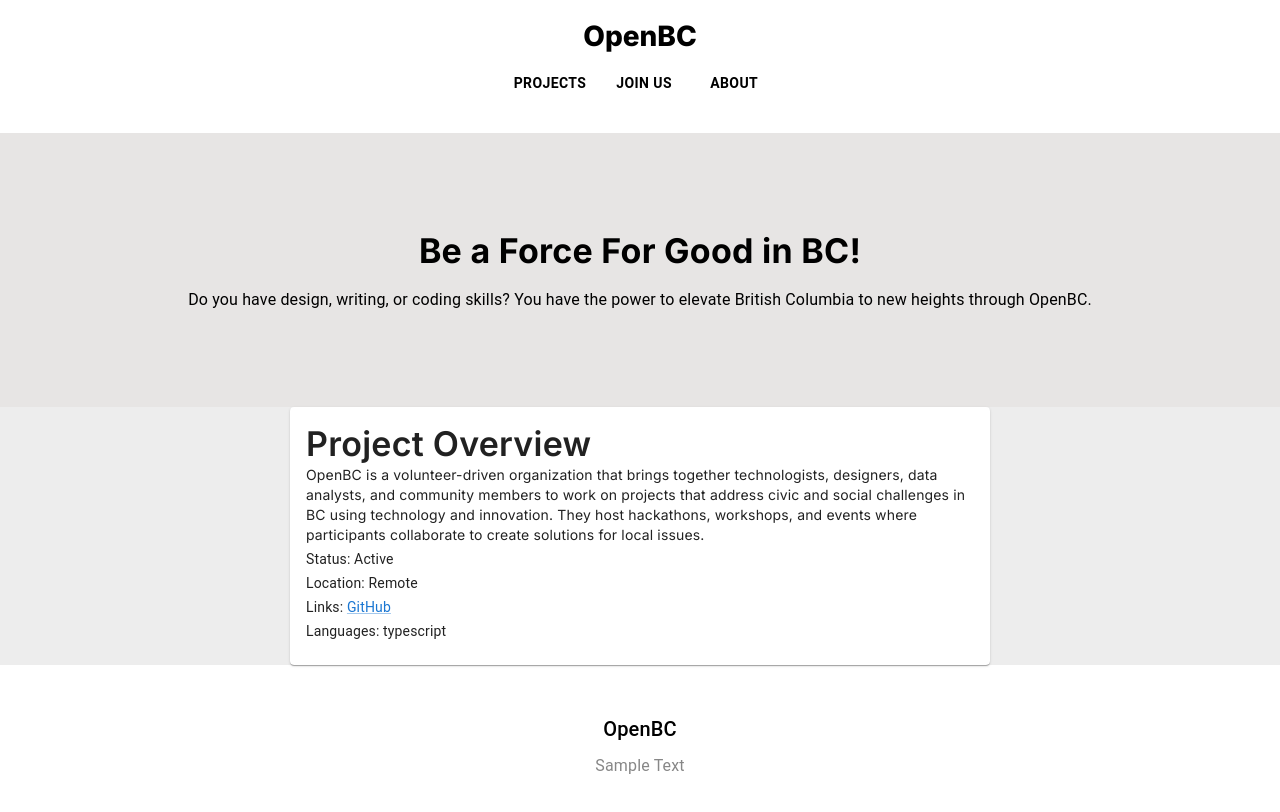
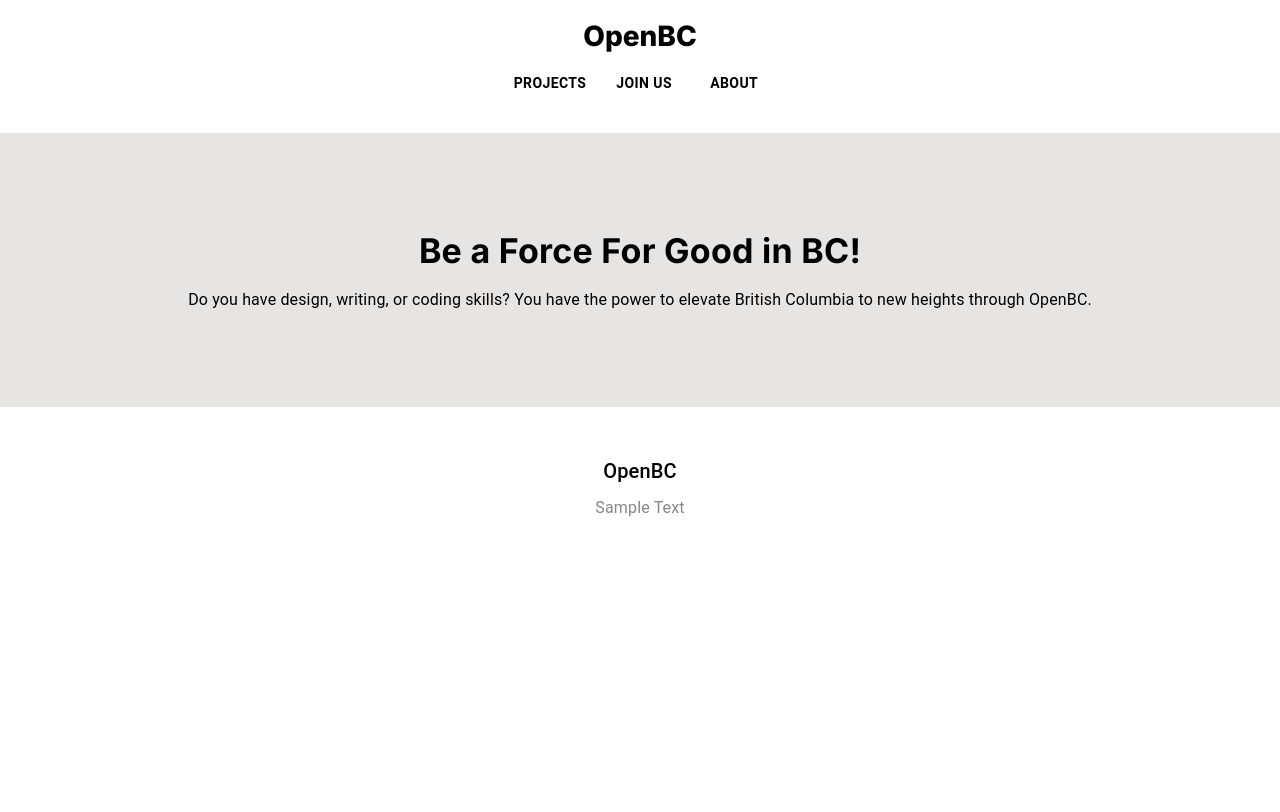
Before and after one commit to OpenBCca/openbc-web, a Next.js app: page / in a window 1280 px wide. Shown: the top 812 px of the page. Built offline with nearby package versions, Linux system fonts and the light colour scheme.

Commit message:
Changed header tests to work with new header.

```diff
--- a/src/app/_component/home-page.tsx
+++ b/src/app/_component/home-page.tsx
@@ -1,11 +1,9 @@
 import Banner from '@/components/banner/banner';
-import { ProjectOverview } from '@/components/project-overview/project-overview';
 
 export function HomePage() {
   return (
     <div>
       <Banner />
-      <ProjectOverview />
     </div>
   );
 }
--- a/src/app/projects/projects.scss
+++ b/src/app/projects/projects.scss
@@ -2,14 +2,17 @@ body {
   .projects-container {
     padding: 64px 0;
   }
+
   .card {
     height: 100%;
     display: flex;
     flex-direction: column;
   }
+
   .card-media {
     padding: 56.25% 0 0 0;
   }
+
   .card-content {
     flex-grow: 1;
   }
--- a/src/components/banner/banner.scss
+++ b/src/components/banner/banner.scss
@@ -10,6 +10,7 @@ body {
     justify-content: space-evenly;
     padding: 5rem 0;
   }
+
   .banner-title {
     font-family: inherit;
     font-weight: 700;
--- a/src/components/footer/footer.scss
+++ b/src/components/footer/footer.scss
@@ -4,9 +4,11 @@ body {
   .footer-container {
     padding: 48px 0;
   }
+
   .footer-title {
     text-align: center;
   }
+
   .footer-subtitle {
     text-align: center;
     color: globals.$gray-color;
--- a/src/components/header/header.scss
+++ b/src/components/header/header.scss
@@ -17,18 +17,21 @@ body {
     row-gap: 0.4rem;
     align-items: center;
   }
+
   .header-title {
     font-size: 28px;
     font-weight: 800;
     color: inherit;
     text-decoration: none;
   }
+
   .header-nav {
     display: flex;
     align-items: center;
     column-gap: 0.4rem;
     font-weight: 600;
   }
+
   .header-tab {
     font-size: 14px;
     font-weight: 600;
--- a/src/components/project-overview/project-overview.tsx
+++ /dev/null
@@ -1,41 +0,0 @@
-import { Card, Grid } from '@mui/material';
-import Project from '@/components/project/project';
-import { Link } from '@/app/dataModels/link';
-import { ProjectStatusTypes } from '@/app/dataModels/project';
-
-const linksForProjectOverview: Link[] = [
-  { title: 'GitHub', url: 'https://github.com/OpenBCca/openbc-web' },
-];
-
-const languagesForProjectOverview = ['typescript'];
-
-export function ProjectOverview() {
-  return (
-    <Grid
-      container
-      spacing={0}
-      alignItems="center"
-      justifyContent="center"
-      sx={{ backgroundColor: '#ededed' }}
-    >
-      <Grid item>
-        <Card
-          sx={{
-            maxWidth: 700,
-          }}
-        >
-          <Project
-            title={'Project Overview'}
-            description={
-              'OpenBC is a volunteer-driven organization that brings together technologists, designers, data analysts, and community members to work on projects that address civic and social challenges in BC using technology and innovation. They host hackathons, workshops, and events where participants collaborate to create solutions for local issues.'
-            }
-            links={linksForProjectOverview}
-            languages={languagesForProjectOverview}
-            status={ProjectStatusTypes.active}
-            location={'Remote'}
-          />
-        </Card>
-      </Grid>
-    </Grid>
-  );
-}
```
